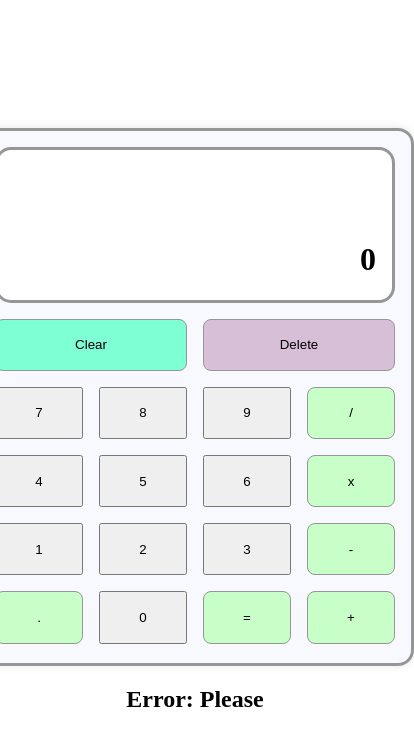
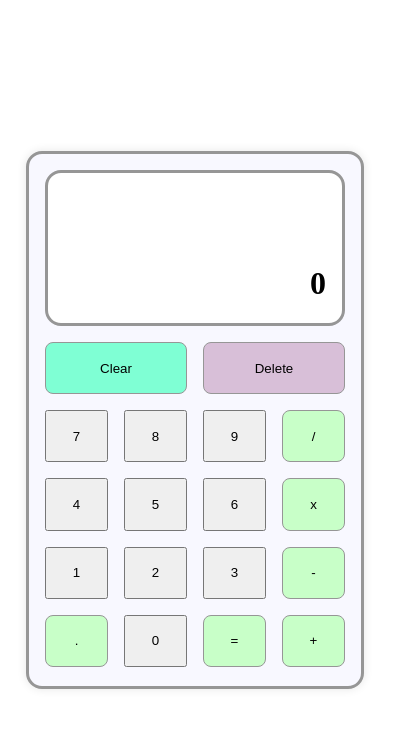
Before and after one commit to zephkelly/calculator, a plain HTML site: page index.html in a window 390 px wide. Shown: the whole page, 414 px wide, since content can reach past the window. Drawn offline with Linux system fonts and the light colour scheme.

Commit message:
Make responsive on mobile

```diff
--- a/index.html
+++ b/index.html
@@ -38,7 +38,7 @@
       </div>
     </main>
     <footer>
-      <h2>Error: Please</h2>
+      <h2></h2>
       <script src="script.js"></script>
     </footer>
   </body>
--- a/style.css
+++ b/style.css
@@ -73,3 +73,11 @@ body {
   border: 0.1rem solid;
   border-color: rgb(150, 150, 150);
 }
+
+
+@media (max-width: 600px) {
+  .calculator {
+    width: 300px;
+    height: 500px;
+  }
+}
```
